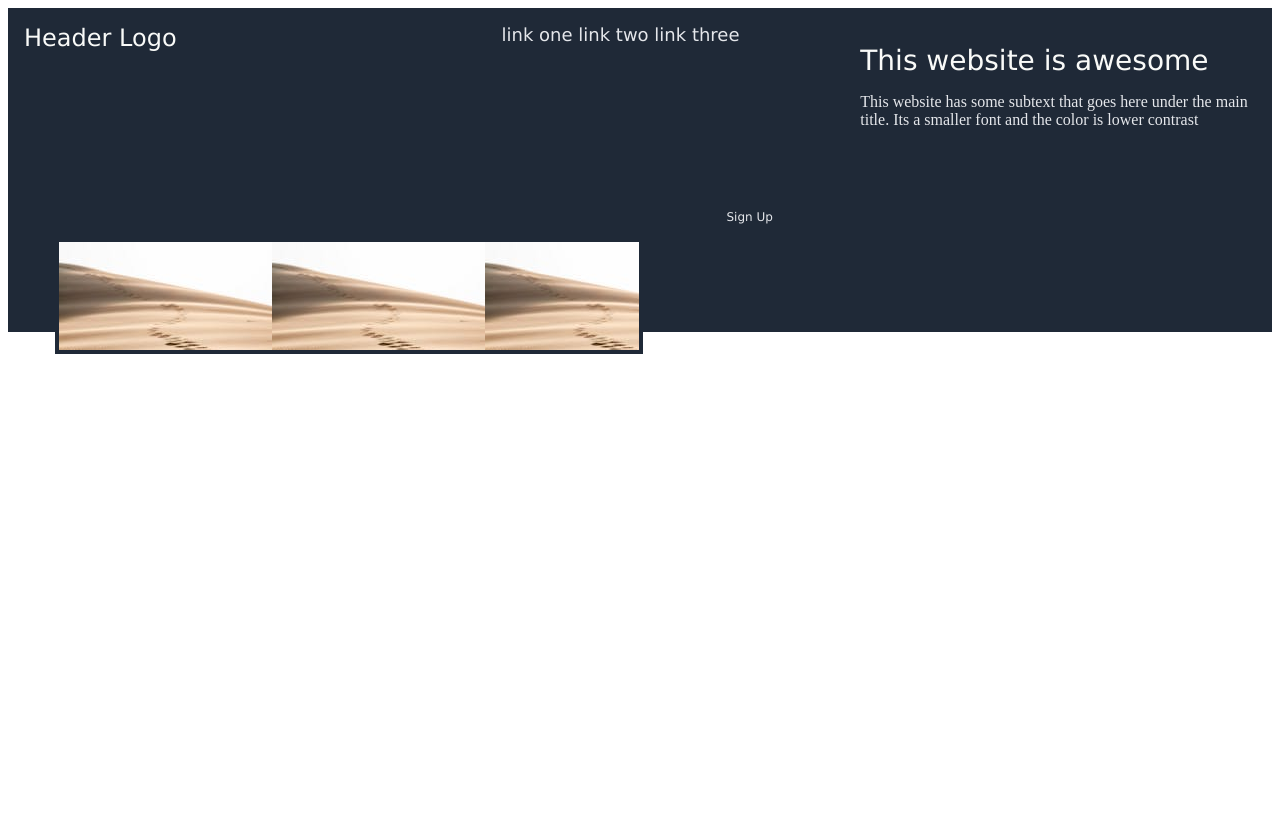
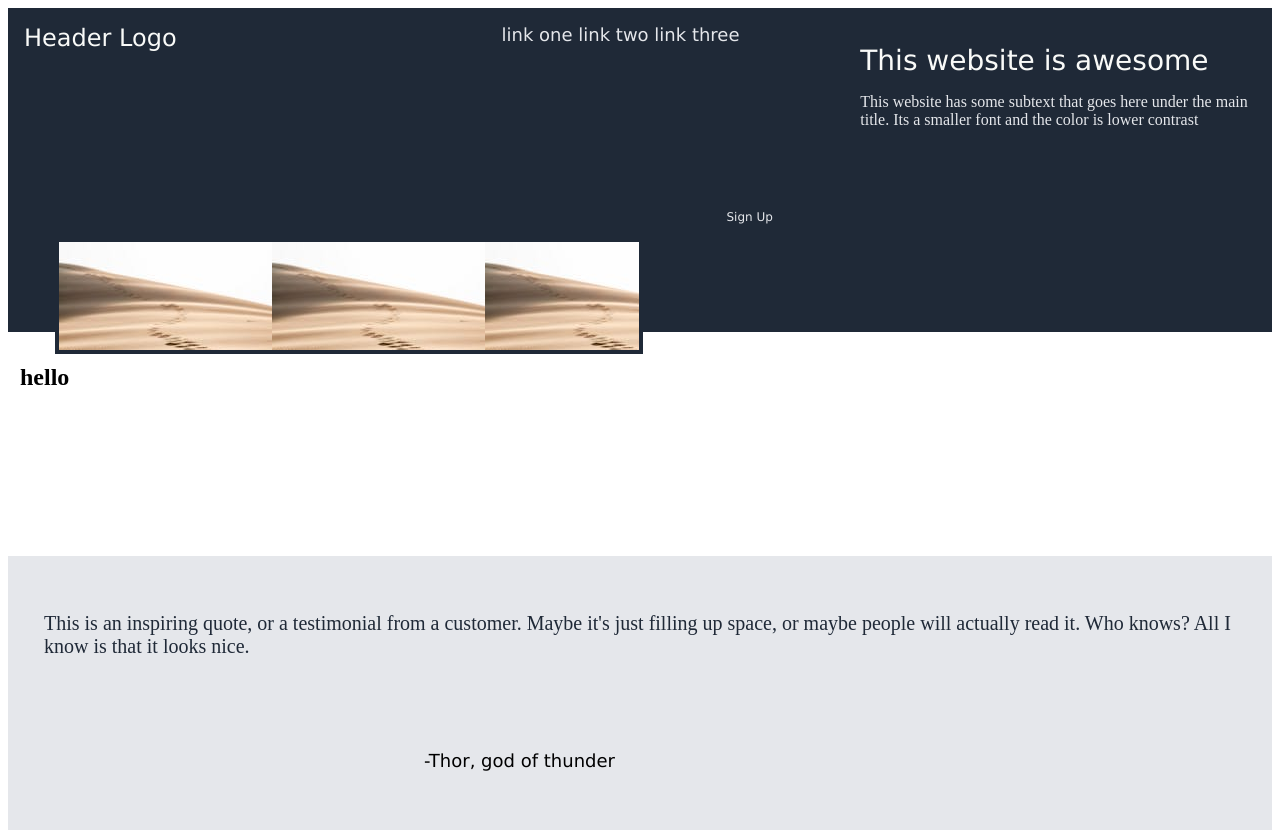
Before and after one commit to rebeccabuehler/Landing-page, a plain HTML site: page index.html in a window 1280 px wide. Before the commit the page ends 800 px from the top, so only its background shows below. Drawn offline with Linux system fonts and the light colour scheme.

Commit message:
adding two more containers with items. Also styling container 3

```diff
--- a/index.html
+++ b/index.html
@@ -25,6 +25,15 @@
             <extra>Sign Up</extra>
         </div>
     </div>
+    <div class="container2">
+        <h2> hello </h2>
+    </div>
+    <div class="container3">
+        <div class="one">
+        <quote>This is an inspiring quote, or a testimonial from a customer. Maybe it's just filling up space, or maybe people will actually read it. Who knows? All I know is that it looks nice.</quote>
+    </div>
+        <div class="two"><quoteSec>-Thor, god of thunder</quoteSec> </div>
+    </div>
 
 </body>
 
--- a/style.css
+++ b/style.css
@@ -79,3 +79,58 @@ extra{
 p{
     color:#e5e7eb
 }
+.container2 {
+    background:white;
+    padding: 8px;
+    border: 4px solid white;
+    gap: 5px;
+    height: 200px;
+    display: flex;
+    flex-direction: row;
+    flex-wrap: wrap;
+}
+.container3 {
+    background:#e5e7eb;
+    padding: 8px;
+    border: 4px solid #e5e7eb;
+    gap: 5px;
+    height: 250px;
+    display: flex;
+    flex-direction: row;
+    flex-wrap: wrap;
+}
+.container3 div{
+    background: #e5e7eb;
+    border: 4px solid #e5e7eb;
+    height: 200px;
+    flex: 1 1 auto;
+}
+.container3 .one {
+    background: #e5e7eb;
+    border: 4px solid #e5e7eb;
+    padding-top: 40px;
+    padding-left: 20px;
+    height: 100px;
+    width: 100px;
+    flex: 400px;
+}
+.container3 .two{
+    background: #e5e7eb;
+    border: 4px solid #e5e7eb;
+    padding-top: 10px;
+    padding-left: 400px;
+    padding-bottom: 0px;
+    height: 50px;
+    width: 100px;
+    flex: 400px;
+}
+quote{
+    font-size: 20px;
+    font: light italic;
+    color: #1F2937;
+}
+quoteSec{
+    color: black;
+    font-family: 'Lucida Sans', 'Lucida Sans Regular', 'Lucida Grande', 'Lucida Sans Unicode', Geneva, Verdana, sans-serif;
+    font-size: 18px;
+}
```
Also changed, not shown: 1 other file.
